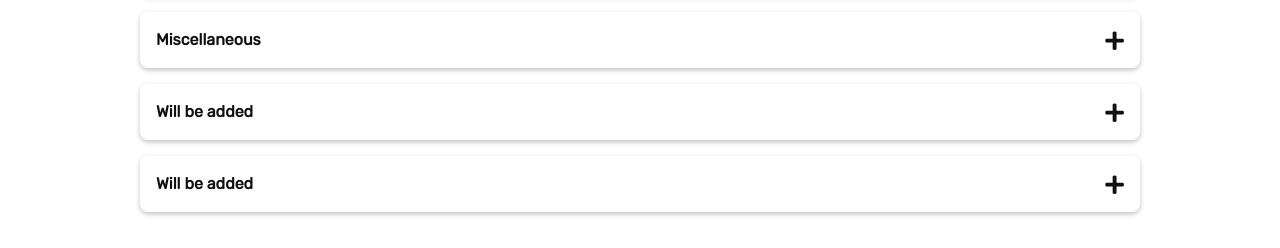
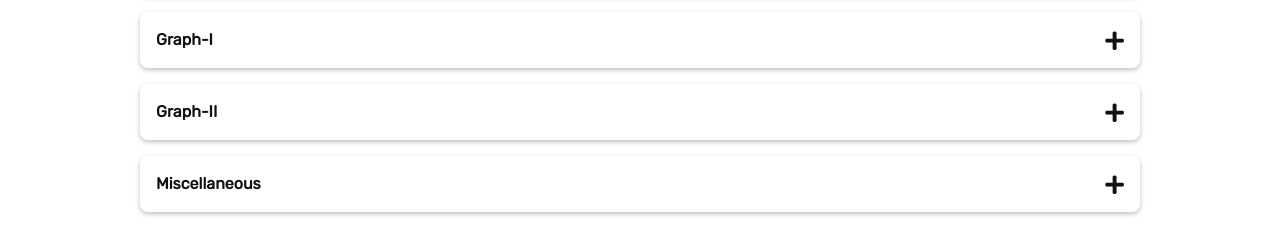
Before and after one commit to codetronicsism/codetronics, a plain HTML site: page resources.html in a window 1280 px wide. Shown: the part 1369-1617 px from the top of the page. Drawn offline with nearby package versions, Linux system fonts and the light colour scheme.

Commit message:
Update resources.html

```diff
--- a/resources.html
+++ b/resources.html
@@ -88,21 +88,21 @@
             </div>
         </div>
         <div class="accordion-item">
-            <div class="accordion-item-header">Miscellaneous</div>
+            <div class="accordion-item-header">Graph-I</div>
             <div class="accordion-item-body">
                 <div class="accordion-item-body-content" id="post-wrapper-id8">
                 </div>
             </div>
         </div>
         <div class="accordion-item">
-            <div class="accordion-item-header">Will be added</div>
+            <div class="accordion-item-header">Graph-II</div>
             <div class="accordion-item-body">
                 <div class="accordion-item-body-content" id="post-wrapper-id9">
                 </div>
             </div>
         </div>
         <div class="accordion-item">
-            <div class="accordion-item-header">Will be added</div>
+            <div class="accordion-item-header">Miscellaneous</div>
             <div class="accordion-item-body">
                 <div class="accordion-item-body-content" id="post-wrapper-id10">
                 </div>
```
